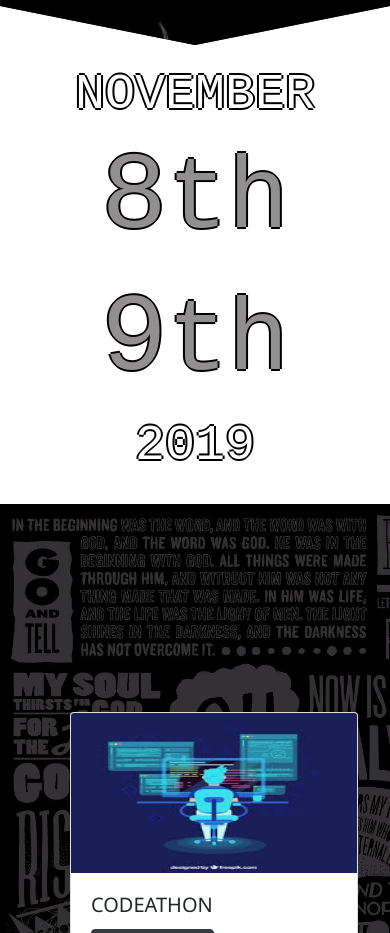
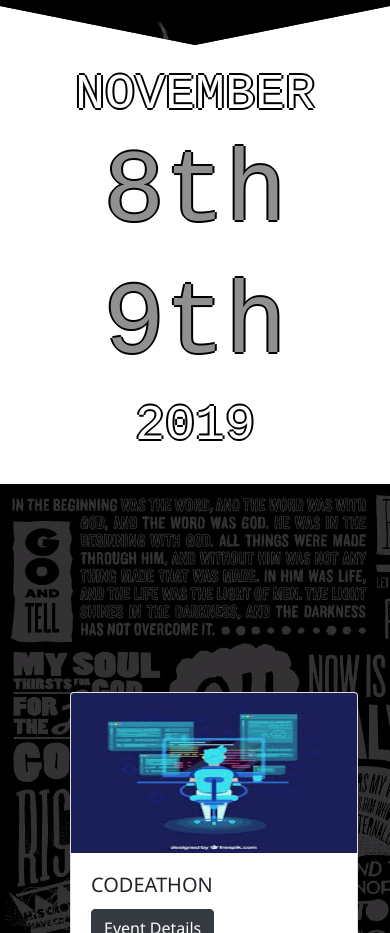
Before and after one commit to PujitYG/CSFEST, a plain HTML site: page index.html in a window 390 px wide. Shown: the part 800-1733 px from the top of the page. Drawn offline with nearby package versions, Linux system fonts and the light colour scheme; a web font is replaced by a local one.

Commit message:
Add files via upload

```diff
--- a/style.css
+++ b/style.css
@@ -203,7 +203,7 @@ background-color: black;
     .eight-nine{
         color: white;
         margin-bottom:10px;
-        font-size:13vh;;
+        font-size:12vh;;
         /* background-image:url(images/events-back.jpg); */
         color: rgb(145, 143, 143);
         background-attachment: fixed;
```
